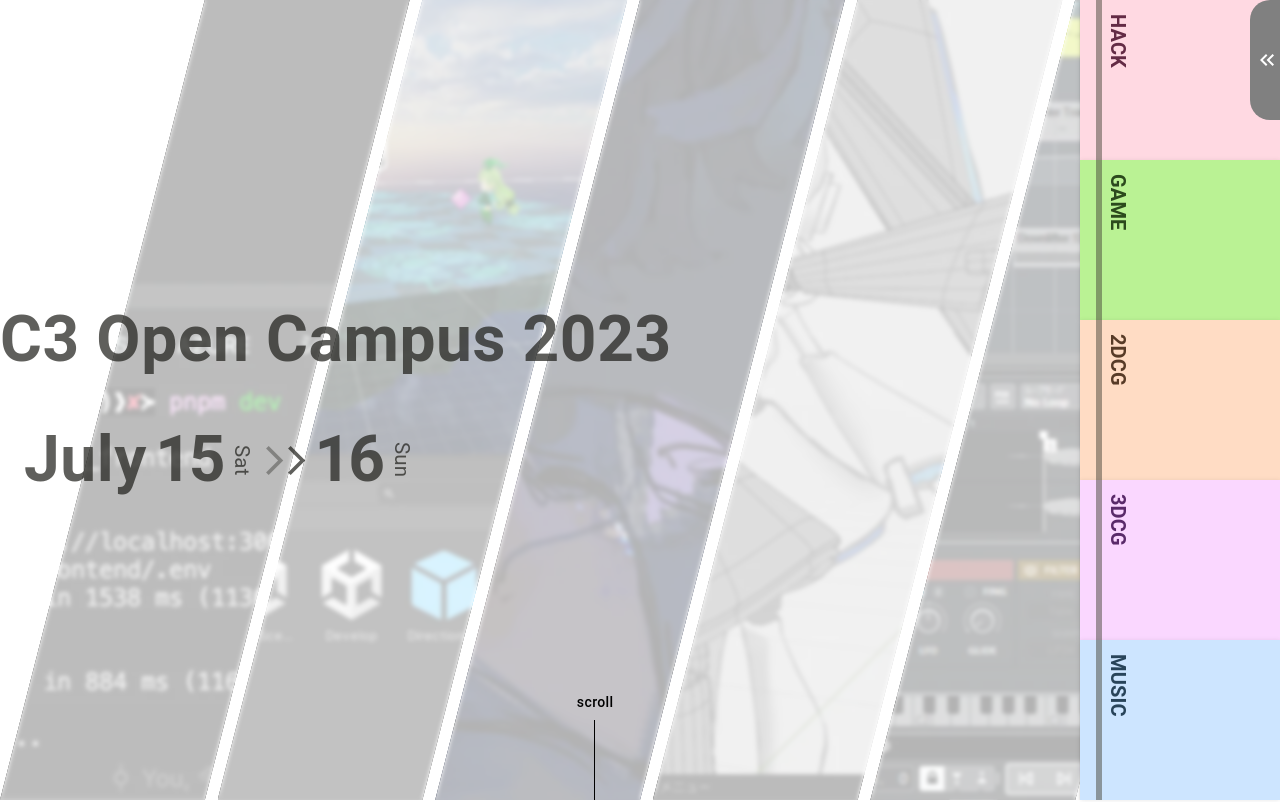
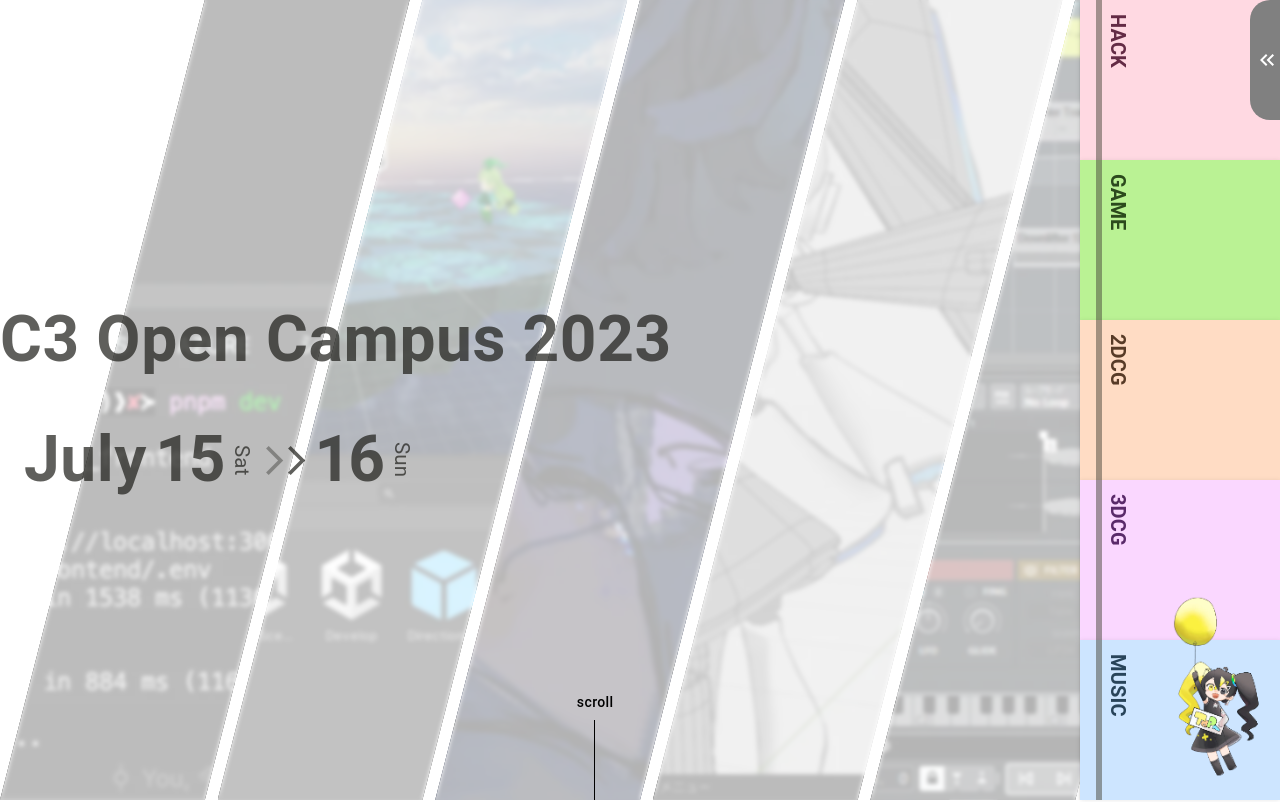
Before and after one commit to Kyutech-C3/OC_2023_frontend, a Next.js app: page /web in a window 1280 px wide. Shown: the top 802 px of the page. Built offline with nearby package versions, Linux system fonts and the light colour scheme; no server answers; grey boxes are pictures that could not be loaded.

Commit message:
add:幾つかのcomponentを追加 #91

```diff
--- a/src/components/Common/TweetButton/TweetButton.tsx
+++ b/src/components/Common/TweetButton/TweetButton.tsx
@@ -7,11 +7,11 @@ const size2int = {
     large: 38,
 };
 const size2captionSize: Record<string, TypographyTypeMap["props"]["variant"]> =
-    {
-        small: "h6",
-        medium: "h5",
-        large: "h4",
-    };
+{
+    small: "h6",
+    medium: "h5",
+    large: "h4",
+};
 export const TweetButton = ({ size, text }: TweetButtonProps) => {
     return (
         <Button
@@ -23,7 +23,7 @@ export const TweetButton = ({ size, text }: TweetButtonProps) => {
                 ":hover": {
                     backgroundColor: "#28ABFB",
                 },
-                width: "200px",
+                width: size == "small" ? "200px" : size == "medium" ? "250px" : "300px",
             }}
             href={`http://twitter.com/intent/tweet?hashtags=C3OpenCanpas2023&text=${text}`}
         >
--- a/src/components/Web/C3Outline/C3Outline.tsx
+++ b/src/components/Web/C3Outline/C3Outline.tsx
@@ -3,7 +3,6 @@ import { Box, Stack, Typography, useMediaQuery } from "@mui/material";
 
 export const C3Outline = () => {
     const isDarkMode = useMediaQuery("(prefers-color-scheme: dark)");
-    const isSmall = useMediaQuery("(min-width:600px)");
 
     return (
         <Box
--- a/src/components/Web/SurveyLink/SurveyLink.tsx
+++ b/src/components/Web/SurveyLink/SurveyLink.tsx
@@ -9,8 +9,11 @@ export const SurveyLink = () => {
             variant="contained"
             color="secondary"
             sx={{
+                height: "46px",
+                width: "250px",
                 borderRadius: "999px",
                 textShadow: "-0.5px 0.5px 1px white",
+                overflow: "hidden",
                 border: "rgba(255,255,255,0.7) solid",
                 ":before": {
                     content: '""',
--- a/src/pages/web/index.tsx
+++ b/src/pages/web/index.tsx
@@ -1,23 +1,45 @@
 import { Footer } from "@/components/Common/Footer/Footer";
+import { TweetButton } from "@/components/Common/TweetButton/TweetButton";
 import { C3Outline } from "@/components/Web/C3Outline/C3Outline";
 import { CategoryOutlines } from "@/components/Web/CategoryOutlines/CategoryOutlines";
 import { OwnerComment } from "@/components/Web/OwnerComment/OwnerComment";
 import { RedirectMap } from "@/components/Web/RedirectMap/RedirectMap";
 import { ScrollTo } from "@/components/Web/ScrollTo/ScrollTo";
 import { SideBar } from "@/components/Web/SideBar/SideBar";
+import { SurveyLink } from "@/components/Web/SurveyLink/SurveyLink";
 import { TopBackground } from "@/components/Web/TopBackground/TopBackground";
 import { TopScroll } from "@/components/Web/TopScroll/TopScroll";
 import { TopTitle } from "@/components/Web/TopTitle/TopTitle";
-import { Box, Divider, useMediaQuery } from "@mui/material";
+import { Box, Divider, Grid, useMediaQuery } from "@mui/material";
+import Image from "next/image";
+import { Link as Scroll } from "react-scroll";
 
 const Web = () => {
     const isSmall = useMediaQuery("(min-width:900px)");
+    const isDarkMode = useMediaQuery("(prefers-color-scheme: dark)");
 
     return (
         <Box
+            id="top"
             component="div"
-            sx={{ scrollSnapType: "y mandatory", userSelect: "none" }}
+            sx={{ scrollSnapType: "y mandatory", userSelect: "none", backgroundColor: isDarkMode ? "black" : "white" }}
         >
+            <style>
+                {`@keyframes float {
+                    0% {
+                        transform: translateY(0%);
+                    }
+                    50% {
+                        transform: translateY(-15%);
+                    }
+                    100% {
+                        transform: translateY(0%);
+                    }
+                }`}
+            </style>
+            <Scroll to="top" smooth={true} duration={800} style={{ position: "fixed", right: 0, bottom: 0, zIndex: 1000, width: "10vw", minWidth: "100px", minHeight: "140px", height: "14vw", cursor: "pointer", animation: "float 3s ease infinite" }}>
+                <Image src="/image/illust/balloonGirl.webp" fill alt="balloonGirl" style={{ objectFit: 'contain' }} />
+            </Scroll >
             <ScrollTo to="ownerComment" />
             <RedirectMap />
             <Box
@@ -35,21 +57,34 @@ const Web = () => {
                 <TopTitle />
                 <ScrollTo to="ownerComment" />
             </Box>
-            {isSmall && (
+            {
+                isSmall && (
                     <Box
                         component="div"
                         sx={{ position: "absolute", right: 0, top: 0 }}
                     >
                         <TopScroll />
                     </Box>
-            )}
+                )
+            }
             <SideBar />
             <OwnerComment />
             <Divider sx={{ backgroundColor: "white" }} />
             <C3Outline />
             <CategoryOutlines />
+            <Grid container direction="row" sx={{
+                py: 2, placeContent: "center", backgroundColor: "#FFECADAA",
+            }} spacing={2}>
+                <Grid item>
+                    <SurveyLink />
+                </Grid>
+                <Grid item>
+                    <TweetButton size="medium" text={`${process.env.NEXT_PUBLIC_FRONT_END_URL}/web`}
+                    />
+                </Grid>
+            </Grid>
             <Footer />
-        </Box>
+        </Box >
     );
 };
 export default Web;
```
Also changed, not shown: public/image/illust/balloonGirl.webp (added). Lines whose indentation alone changed are shown as unchanged.
